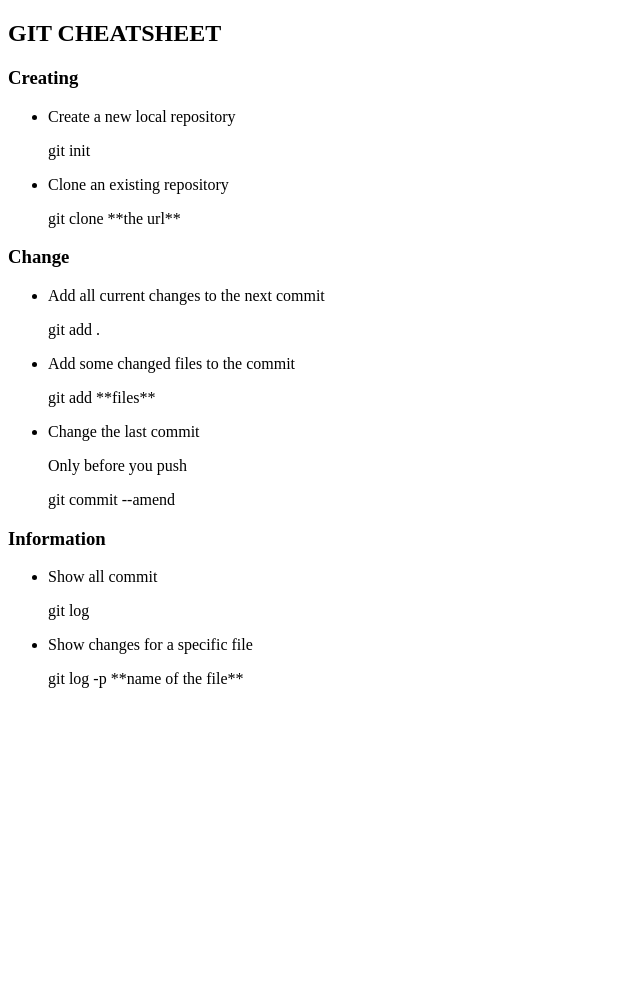
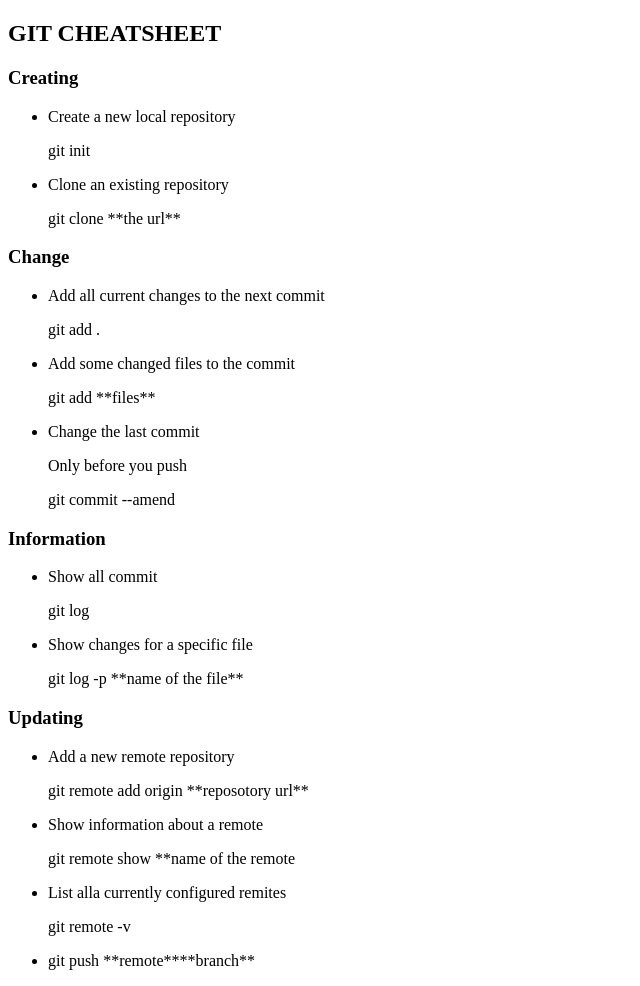
Before and after one commit to Yanismdz/GIT, a plain HTML site: page Index.html in a window 1280 px wide. Shown: the whole page, without its empty margins (0-640 px from the left). Before the commit the page ends 800 px from the top, so only its background shows below. Drawn offline with Linux system fonts and the light colour scheme.

Commit message:
new line

```diff
--- a/Index.html
+++ b/Index.html
@@ -30,6 +30,16 @@
 	    <li>Show changes for a specific file</li>
 	    <p>git log -p <span>**name of the file**</span></p>
 	</ul>
-	<h3></h3>
+	<h3>Updating</h3>
+	<ul>
+	    <li>Add a new remote repository</li>
+	    <p>git remote add origin <span>**reposotory url**</span></p>
+	    <li>Show information about a remote</li>
+	    <p>git remote show <span>**name of the remote</span></p>
+	    <li>List alla currently configured remites</li>
+	    <p>git remote -v</p>
+	    <li>git push <span>**remote****branch**</span></li>
+	</ul>
+
     </body>
 </html>
```
Also changed, not shown: 1 other file.
